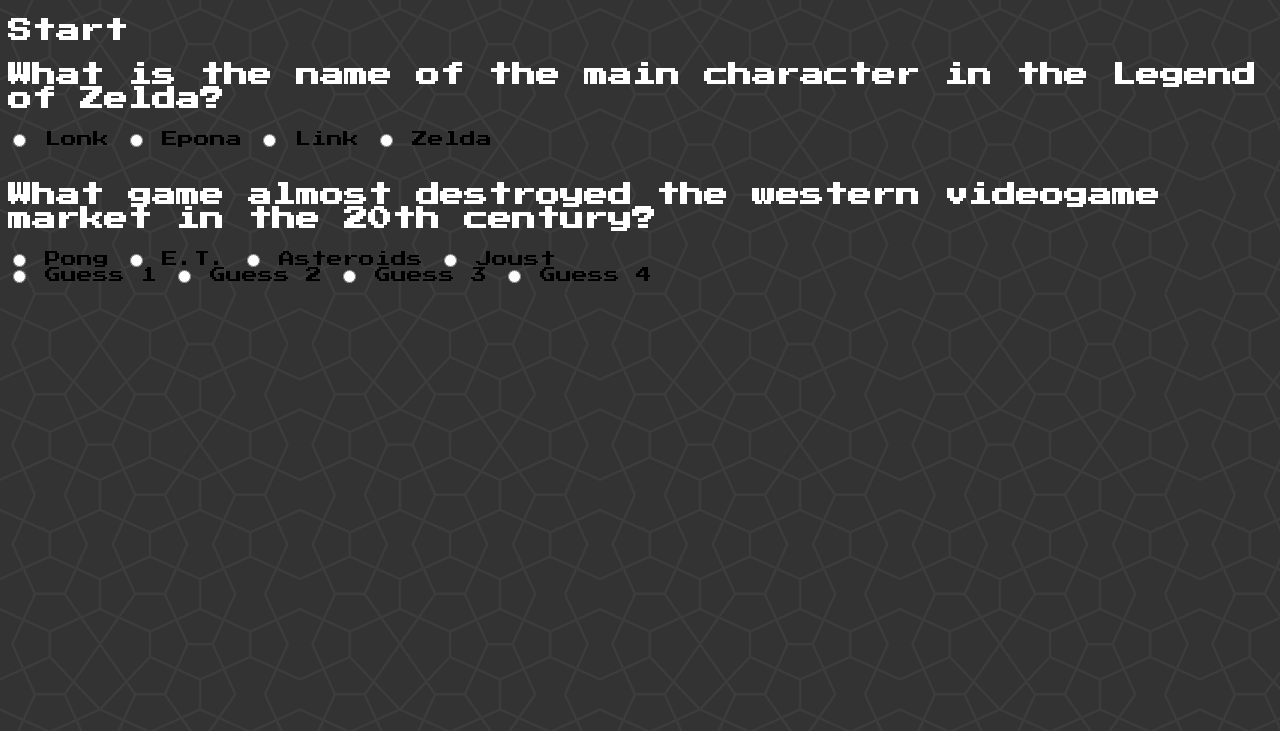
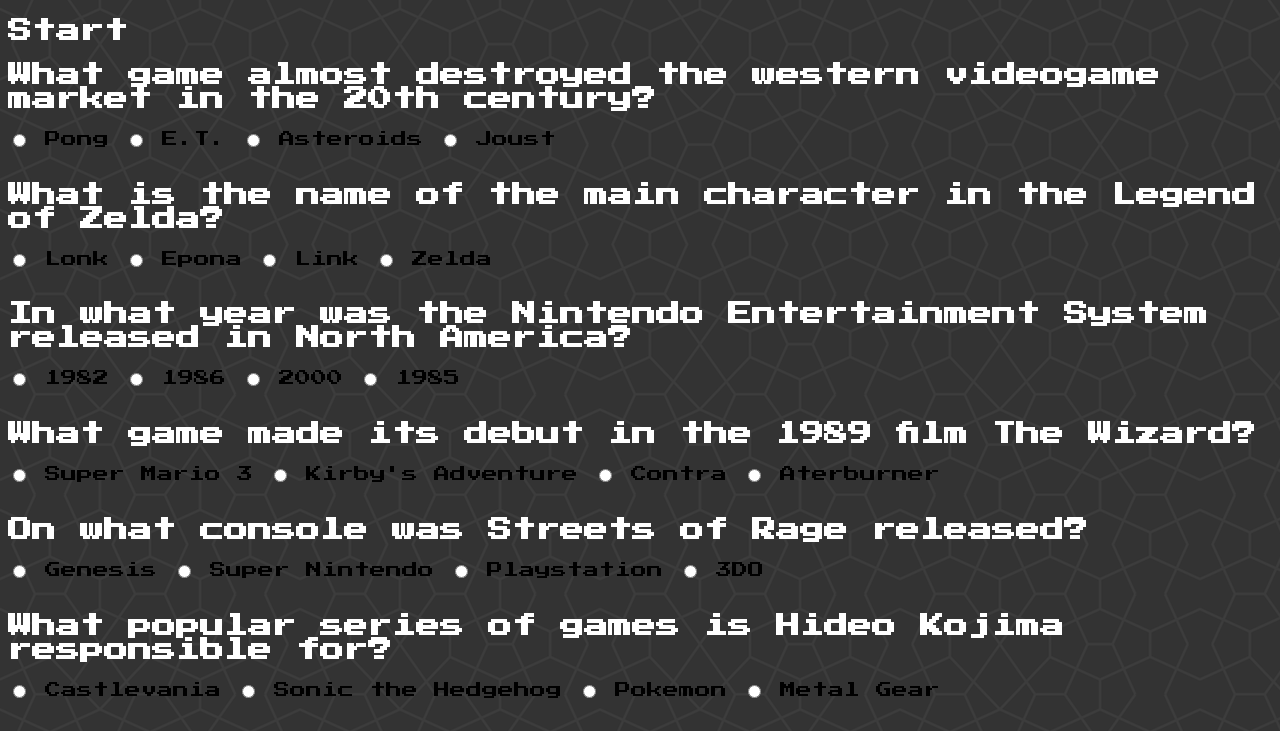
Before and after one commit to TheAmberlamps/TriviaGame, a plain HTML site: page index.html in a window 1280 px wide. Both pictures are taken after a click on the element "Start". Shown: the part 56-787 px from the top of the page. Drawn offline with nearby package versions, Linux system fonts and the light colour scheme.

Commit message:
Wrote out 8 questions with 4 possible answers each, added a timer. Next step is to figure out how to handle the information supplied by the form choices.

```diff
--- a/assets/javascript/app.js
+++ b/assets/javascript/app.js
@@ -5,19 +5,24 @@
     var correctAnswers = 0;
     var incorrectAnswers = 0;
 
-    var testPrint = document.getElementById("test");
+    var question1 = document.getElementById("q1");
+    var question2 = document.getElementById("q2");
+    var question3 = document.getElementById("q3");
+    var question4 = document.getElementById("q4");
+    var question5 = document.getElementById("q5");
+    var question6 = document.getElementById("q6");
+    var question7 = document.getElementById("q7");
+    var question8 = document.getElementById("q8");
+
+    var stopButt = document.getElementById("stopButt");
 
     // Now an .on click event to clear away the starting button and display the questions, "the done" button and start the timer.
 
     $("#startButt").click(function(){
 
+        setTimeout(function(){alert("hello");}, 1000 *5);
+
         // Avoid using document.write or writeln, they don't only wipe out your body but wipe out everything in the head as well.
-
-        // document.writeln("<h1>Videogame Trivia</h1><div id='startButt'><h2>Start</h2></div>");
-
-        // document.write("<h1>Videogame Trivia</h1><div id='startButt'><h2>Start</h2></div>");
-
-        // --------------------------------------
 
         // So, the below works in that it first fills "this" with the first .innerHTML and logs the first consolelog, but then it replaces that content with the second innerHTML and then logs the second statement to console.
 
@@ -27,15 +32,29 @@
 
         // Haha, works like a charm! Now split the individual questions up for the sake of your own sanity and write another handful, then we can set about sorting the answers.
 
-        testPrint.innerHTML = "<h2>What is the name of the main character in the Legend of Zelda?</h2><form id='ques1' action=''><input type='radio' name='gender' value='guess1'> Lonk <input type='radio' name='gender' value='guess2'> Epona <input type='radio' name='gender' value='guess3'> Link <input type='radio' name='gender' value='guess4'> Zelda </form><br><h2>What game almost destroyed the western videogame market in the 20th century?</h2><form id='ques2' action=''><input type='radio' name='gender' value='guess1'> Pong <input type='radio' name='gender' value='guess2'> E.T. <input type='radio' name='gender' value='guess3'> Asteroids <input type='radio' name='gender' value='guess4'> Joust </form>";
+        // Ok, time to figure out how to deal with the information from these forms. I have a feeling this will be hard.
 
-        console.log("here we go");
+        question1.innerHTML = "<h2>What game almost destroyed the western videogame market in the 20th century?</h2><form id='ques1' action=''><input type='radio' name='gender' value='guess1'> Pong <input type='radio' name='gender' value='guess2'> E.T. <input type='radio' name='gender' value='guess3'> Asteroids <input type='radio' name='gender' value='guess4'> Joust </form><br>"
 
-        // temporary comment-out for testing
+        question2.innerHTML = "<h2>What is the name of the main character in the Legend of Zelda?</h2><form id='ques2' action=''><input type='radio' name='gender' value='guess1'> Lonk <input type='radio' name='gender' value='guess2'> Epona <input type='radio' name='gender' value='guess3'> Link <input type='radio' name='gender' value='guess4'> Zelda </form><br>";
+
+        question3.innerHTML = "<h2>In what year was the Nintendo Entertainment System released in North America?</h2><form id='ques3' action=''><input type='radio' name='gender' value='guess1'> 1982 <input type='radio' name='gender' value='guess2'> 1986 <input type='radio' name='gender' value='guess3'> 2000 <input type='radio' name='gender' value='guess4'> 1985 </form><br>";
+
+        question4.innerHTML = "<h2>What game made its debut in the 1989 film The Wizard?</h2><form id='ques4' action=''><input type='radio' name='gender' value='guess1'> Super Mario 3 <input type='radio' name='gender' value='guess2'> Kirby's Adventure <input type='radio' name='gender' value='guess3'> Contra <input type='radio' name='gender' value='guess4'> Aterburner </form><br>";
+
+        question5.innerHTML = "<h2>On what console was Streets of Rage released?</h2><form id='ques5' action=''><input type='radio' name='gender' value='guess1'> Genesis <input type='radio' name='gender' value='guess2'> Super Nintendo <input type='radio' name='gender' value='guess3'> Playstation <input type='radio' name='gender' value='guess4'> 3DO </form><br>";
+
+        question6.innerHTML = "<h2>What popular series of games is Hideo Kojima responsible for?</h2><form id='' action=''><input type='radio' name='gender' value='guess1'> Castlevania <input type='radio' name='gender' value='guess2'> Sonic the Hedgehog <input type='radio' name='gender' value='guess3'> Pokemon <input type='radio' name='gender' value='guess4'> Metal Gear </form><br>";
+
+        question7.innerHTML = "<h2>What studio published Warcraft?</h2><form id='' action=''><input type='radio' name='gender' value='guess1'> Bioware <input type='radio' name='gender' value='guess2'> Blizzard <input type='radio' name='gender' value='guess3'> Black Isle <input type='radio' name='gender' value='guess4'> Electronic Arts </form><br>";
+
+        question8.innerHTML = "<h2>How much was the global videogame market worth in 2018?</h2><form id='' action=''><input type='radio' name='gender' value='guess1'> $569 million <input type='radio' name='gender' value='guess2'> $799 billion <input type='radio' name='gender' value='guess3'> $135 billion <input type='radio' name='gender' value='guess4'> $61 billion </form><br>";
 
         // this.innerHTML = "<h2>Hello Again World!</h2><form id='ques2' action=''><input type='radio' name='gender' value='guess1'> Guess 1<input type='radio' name='gender' value='guess2'> Guess 2<input type='radio' name='gender' value='guess3'> Guess 3<input type='radio' name='gender' value='guess4'> Guess 4</form>";
 
         console.log("here we go again");
+
+        stopButt.innerHTML = "<h2>Done</h2>"
 
         // Just a fiddle. Speaking of which I should make a dedicated fiddle project to experiment with, but that's for another time.
 
@@ -47,6 +66,10 @@
 
     });
 
+    $("#stopbutt").click(function(){
+
+    });
+
 
 
 });
--- a/index.html
+++ b/index.html
@@ -12,20 +12,42 @@
 </head>
 <body background="assets/images/congruent_outline.png">
 
+    <!-- Title -->
+
     <h1>Videogame Trivia</h1>
+
+        <!-- Start Button -->
 
         <div id="startButt"><h2>Start</h2></div>
 
-        <!-- The form below works like a charm, but the .innerHTML forms don't function properly. Have to do some solid thinking to work out a solution here. -->
+        <!-- Empty divs to hold questions -->
 
-        <div id="test"></div>
+        <div id="q1"></div>
 
-        <form action="">
+        <div id="q2"></div>
+
+        <div id="q3"></div>
+
+        <div id="q4"></div>
+
+        <div id="q5"></div>
+
+        <div id="q6"></div>
+
+        <div id="q7"></div>
+
+        <div id="q8"></div>
+
+        <div id="stopButt"></div>
+
+        <!-- A commented-out radio form example, for some reason. Scrub it out if it doesn't serve any purpose once you're done. -->
+
+        <!-- <form action="">
             <input type="radio" name="gender" value="guess1"> Guess 1
             <input type="radio" name="gender" value="guess2"> Guess 2
             <input type="radio" name="gender" value="guess3"> Guess 3
             <input type="radio" name="gender" value="guess4"> Guess 4
-        </form>
+        </form> -->
 
 </body>
 </html>
```
